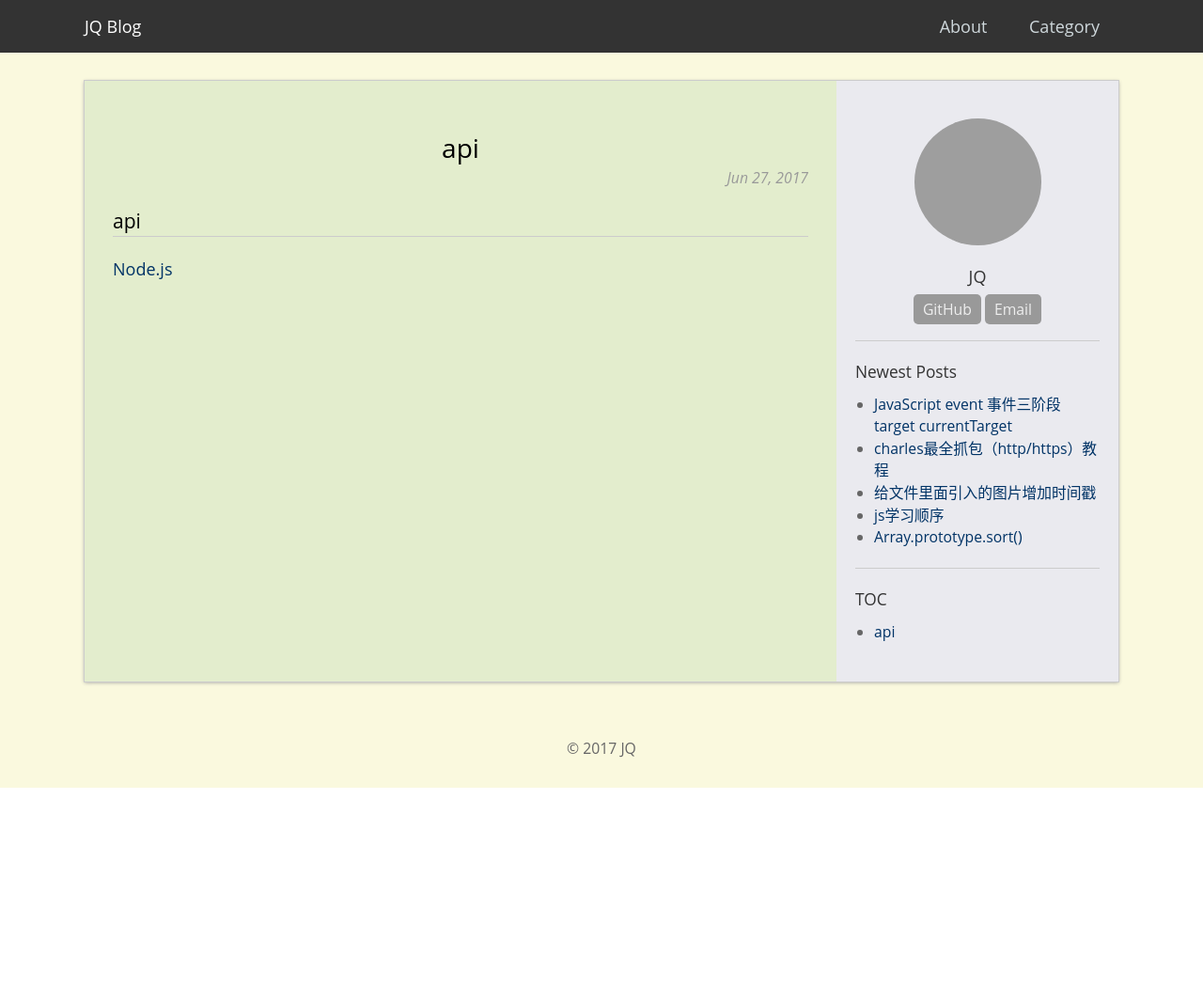
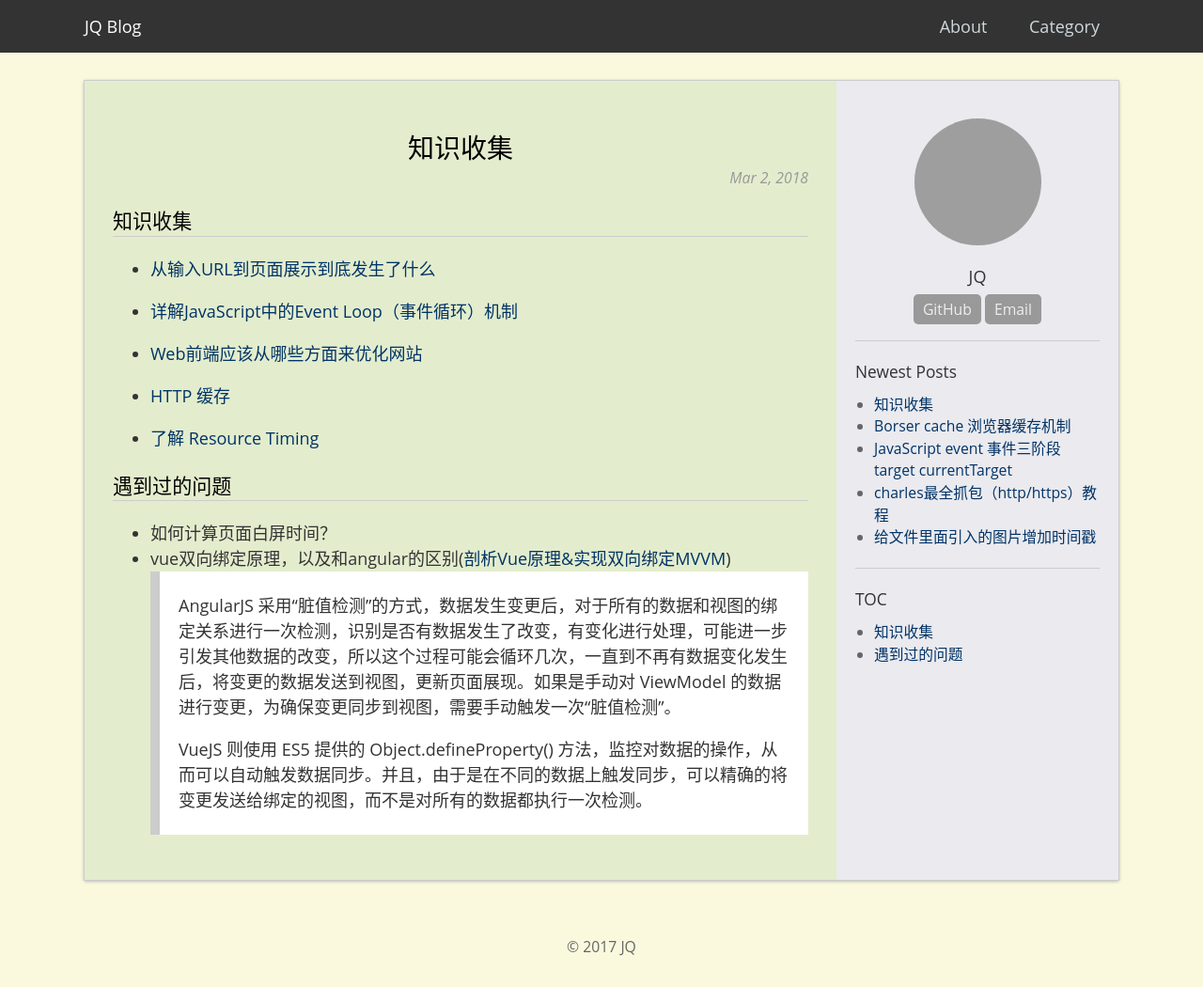
Before and after one commit to jqroom/jqroom.com, a Jekyll site: the page built from docs/_posts/2017-06-27-collection-api.md, in a window 1280 px wide. Shown: the whole page at 94% size. Built offline with Jekyll 4.4.1, drawn with Linux system fonts in a browser that asks for light colours; before the commit the page ends 900 px from its top, so only the background shows below that; grey boxes are pictures that could not be loaded.

Commit message:
新增blog文章

```diff
--- a/docs/_posts/2017-06-27-collection-api.md
+++ b/docs/_posts/2017-06-27-collection-api.md
@@ -1,11 +1,27 @@
 ---
 layout: post
-title:  "api"
-date:   2017-06-27 11:31
+title:  "知识收集"
+date:   2018-03-02 16:58
 categories: collection
-permalink: /collection/20170627/api
+permalink: /collection/20170627/knowledge
 ---
 
-### api
+### 知识收集
 
-[Node.js](http://nodejs.cn/api/)
+-   [从输入URL到页面展示到底发生了什么](http://web.jobbole.com/91239/)
+
+-   [详解JavaScript中的Event Loop（事件循环）机制](https://zhuanlan.zhihu.com/p/33058983)
+
+-   [Web前端应该从哪些方面来优化网站](https://www.zhihu.com/question/21658448)
+
+-   [HTTP 缓存](https://developers.google.cn/web/fundamentals/performance/optimizing-content-efficiency/http-caching)
+
+-   [了解 Resource Timing](https://developers.google.cn/web/tools/chrome-devtools/network-performance/understanding-resource-timing)
+
+### 遇到过的问题
+
+-   如何计算页面白屏时间？
+-   vue双向绑定原理，以及和angular的区别([剖析Vue原理&实现双向绑定MVVM](https://segmentfault.com/a/1190000006599500))
+    > AngularJS 采用“脏值检测”的方式，数据发生变更后，对于所有的数据和视图的绑定关系进行一次检测，识别是否有数据发生了改变，有变化进行处理，可能进一步引发其他数据的改变，所以这个过程可能会循环几次，一直到不再有数据变化发生后，将变更的数据发送到视图，更新页面展现。如果是手动对 ViewModel 的数据进行变更，为确保变更同步到视图，需要手动触发一次“脏值检测”。
+    >
+    > VueJS 则使用 ES5 提供的 Object.defineProperty() 方法，监控对数据的操作，从而可以自动触发数据同步。并且，由于是在不同的数据上触发同步，可以精确的将变更发送给绑定的视图，而不是对所有的数据都执行一次检测。
--- /dev/null
+++ b/docs/_posts/2018-02-28-techstack-broser-cache.md
@@ -0,0 +1,20 @@
+---
+layout: post
+title: Borser cache 浏览器缓存机制
+date: '2018-03-01 15:33'
+categories: techstack
+permalink: /techstack/broser/20180227/event
+---
+
+通过网络获取内容既速度缓慢又开销巨大。较大的响应需要在客户端与服务器之间进行多次往返通信，这会延迟浏览器获得和处理内容的时间，还会增加访问者的流量费用。因此，缓存并重复利用之前获取的资源的能力成为性能优化的一个关键方面。
+
+### Borser cache 浏览器缓存机制
+
+当浏览器需要下载一个文件的时候，首先回去缓存里面查找；如果能找到，若文件未过期，则直接获取文件，若文件以经过期，则向服务端发送一个http请求，请求里面带上（Cache-Control: no-cache，If-Modify-since: Fri, 09 Mar 2018 06:39:44 GMT, If-None-Match: 39d3f65bbb1a81810820fc0fad400c82），服务端接收到请求之后，校验相应的文件的修改时间或者Etag值（一般情况这两个校验只存在一个，etag比文件的修改时间更精确，后者只能精确到秒，如果文件在1s内被修改过，文件的最后修改时间就是一样的了），如果文件在服务端 判断为没有发生变化，则返回一个304状态码的响应，响应不包含文件内容，并且（Cache-Control: max-age=86400，If-Modify-since: Fri, 09 Mar 2018 06:39:44 GMT, If-None-Match: 39d3f65bbb1a81810820fc0fad400c82），浏览器收到响应之后，继续使用本地缓存的文件内容；如果文件在服务端判断为发生了变化，则返回200状态码，并且返回文件的内容，和重新设置文件缓存时间。
+![](../images/posts/http-cache-decision-tree.png)
+
+### target和currentTarget的区别
+
+### 参考
+
+[HTTP 缓存](https://developers.google.com/web/fundamentals/performance/optimizing-content-efficiency/http-caching)
```
Also changed, not shown: docs/images/posts/http-cache-decision-tree.png (added).
